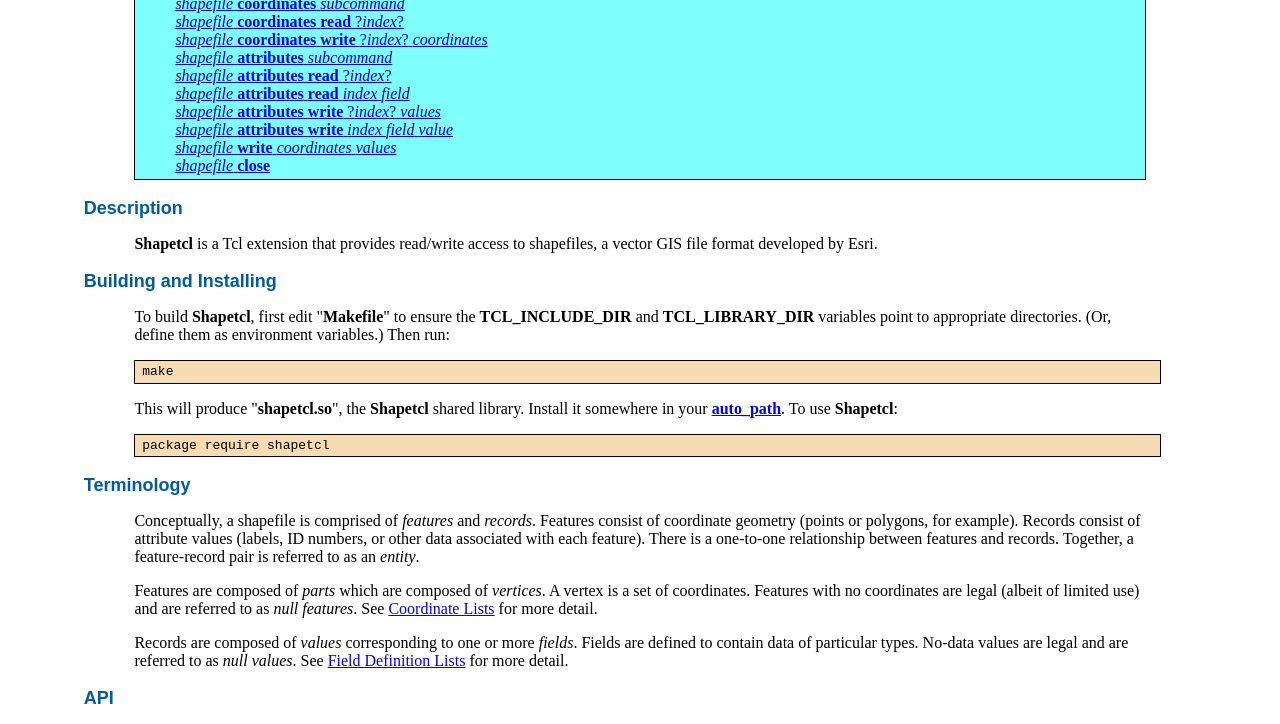
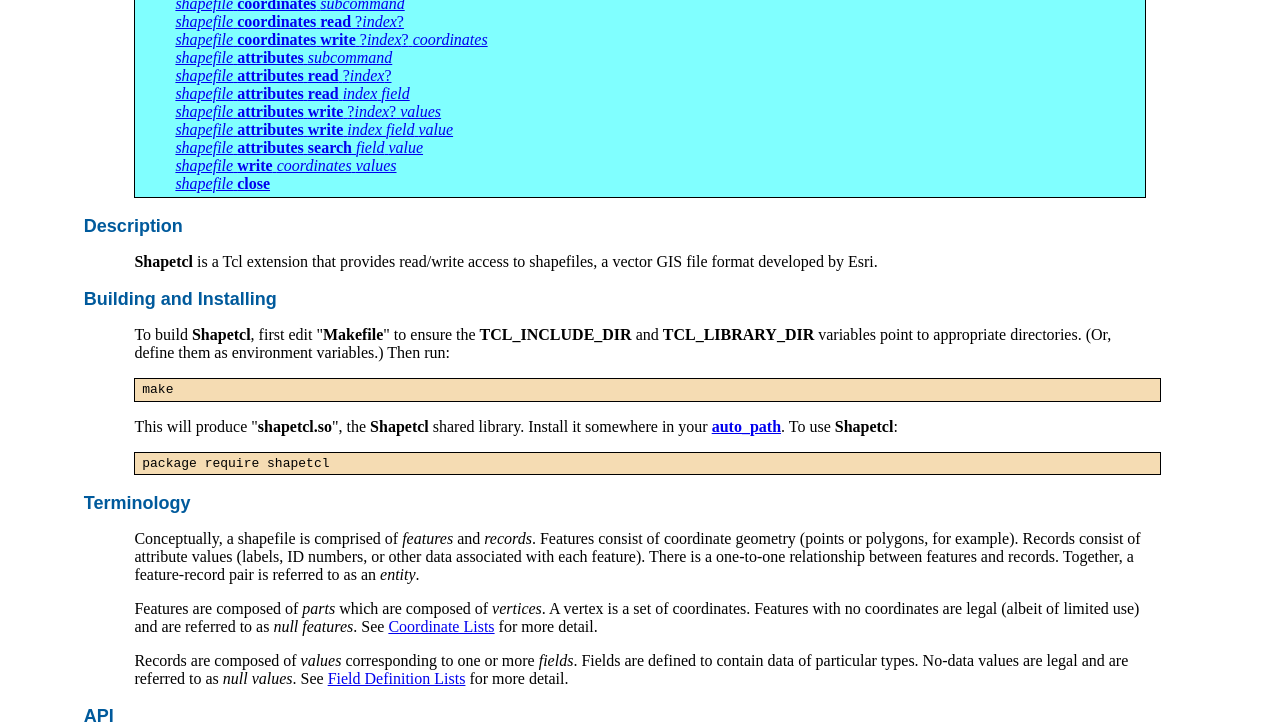
Before and after one commit to anoved/Shapetcl, a plain HTML site: page doc/shapetcl.html in a window 1280 px wide. Shown: the part 980-1704 px from the top of the page. Drawn offline with Linux system fonts and the light colour scheme.

Commit message:
Mention attr search in docs

```diff
--- a/doc/shapetcl.html
+++ b/doc/shapetcl.html
@@ -164,8 +164,9 @@
 <li><a href="#25"><i class="arg">shapefile</i> <b class="method">attributes</b> <b class="method">read</b> <i class="arg">index</i> <i class="arg">field</i></a></li>
 <li><a href="#26"><i class="arg">shapefile</i> <b class="method">attributes</b> <b class="method">write</b> <span class="opt">?<i class="arg">index</i>?</span> <i class="arg">values</i></a></li>
 <li><a href="#27"><i class="arg">shapefile</i> <b class="method">attributes</b> <b class="method">write</b> <i class="arg">index</i> <i class="arg">field</i> <i class="arg">value</i></a></li>
-<li><a href="#28"><i class="arg">shapefile</i> <b class="method">write</b> <i class="arg">coordinates</i> <i class="arg">values</i></a></li>
-<li><a href="#29"><i class="arg">shapefile</i> <b class="method">close</b></a></li>
+<li><a href="#28"><i class="arg">shapefile</i> <b class="method">attributes</b> <b class="method">search</b> <i class="arg">field</i> <i class="arg">value</i></a></li>
+<li><a href="#29"><i class="arg">shapefile</i> <b class="method">write</b> <i class="arg">coordinates</i> <i class="arg">values</i></a></li>
+<li><a href="#30"><i class="arg">shapefile</i> <b class="method">close</b></a></li>
 </ul>
 </div>
 </div>
@@ -305,13 +306,15 @@ $shp attributes write $index {McMurdo Station}</pre>
 <dd><p>If <i class="arg">index</i> is given, overwrites the specified attribute record. If no <i class="arg">index</i> argument is given, appends a new attribute record and adds an associated null feature. (Use the <i class="arg">shapefile</i> <b class="method">write</b> method to append a new entity with coordinate data and attribute data at the same time.) The <i class="arg">values</i> argument may be an <span class="sectref"><a href="#subsection8">Attribute Record</a></span> or an empty list <b class="const">{}</b>, in which case the attribute record is populated with null values. Returns the index of the written record.</p></dd>
 <dt><a name="27"><i class="arg">shapefile</i> <b class="method">attributes</b> <b class="method">write</b> <i class="arg">index</i> <i class="arg">field</i> <i class="arg">value</i></a></dt>
 <dd><p>Writes a single attribute <i class="arg">value</i> to field <i class="arg">field</i> of record <i class="arg">index</i>. Returns <i class="arg">index</i>.</p></dd>
+<dt><a name="28"><i class="arg">shapefile</i> <b class="method">attributes</b> <b class="method">search</b> <i class="arg">field</i> <i class="arg">value</i></a></dt>
+<dd><p>Returns a list of indices of records matching the given attribute field value. Useful for working with shapefiles that do not have sequential zero-based ID attributes.</p></dd>
 </dl></dd>
-<dt><a name="28"><i class="arg">shapefile</i> <b class="method">write</b> <i class="arg">coordinates</i> <i class="arg">values</i></a></dt>
+<dt><a name="29"><i class="arg">shapefile</i> <b class="method">write</b> <i class="arg">coordinates</i> <i class="arg">values</i></a></dt>
 <dd><p>Appends a new entity to <i class="arg">shapefile</i> and returns the index of the new entity. The <i class="arg">coordinates</i> argument is interpreted like the <i class="arg">coordinates</i> argument to <b class="method">coordinates write</b> and the <i class="arg">values</i> argument is interpreted like the <i class="arg">values</i> argument to <b class="method">attributes write</b>.</p>
 <p>Here an entity is added to a point shapefile with two attribute fields, an integer and a string:</p>
 <pre class="example">$shp write {{-0.001475 51.477812}} {66 {Royal Observatory Greenwich}}</pre>
 </dd>
-<dt><a name="29"><i class="arg">shapefile</i> <b class="method">close</b></a></dt>
+<dt><a name="30"><i class="arg">shapefile</i> <b class="method">close</b></a></dt>
 <dd><p>Close the shapefile. Changes are not necessarily written to shapefiles until closed. (Open shapefiles are automatically closed when the interpreter exits, but it is a best practice to close them explicitly.)</p>
 <p>Closing a shapefile deletes the associated <i class="arg">shapefile</i> command.</p></dd>
 </dl>
```
Also changed, not shown: doc/shapetcl.txt, 1 other file.
